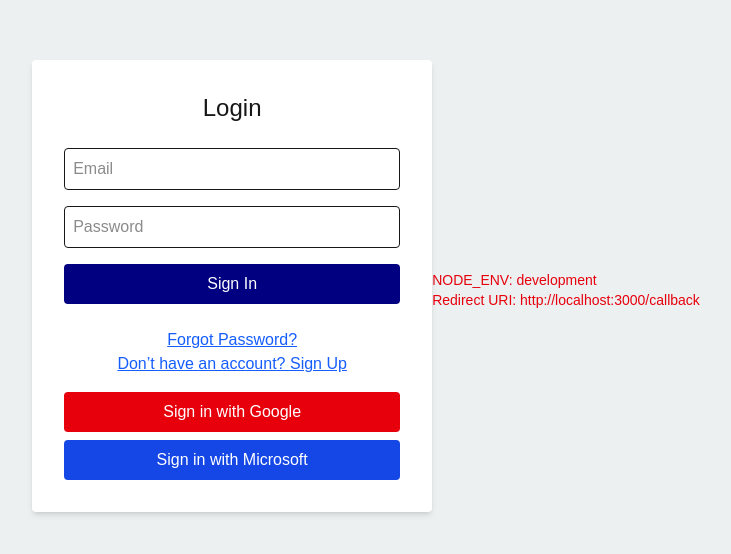
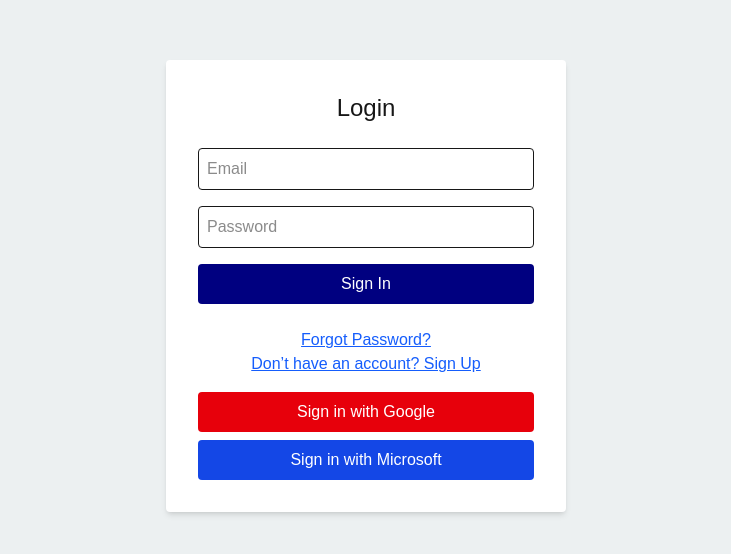
Before and after one commit to tahachinoy/NextJS, a Next.js app in the folder usingawscongo/: page / in a window 1280 px wide. Shown: the part 114-668 px from the top of the page, without its empty margins (274-1005 px from the left). Built offline with nearby package versions, Linux system fonts and the light colour scheme; no server answers.

Commit message:
Update page.tsx

```diff
--- a/usingawscongo/src/app/page.tsx
+++ b/usingawscongo/src/app/page.tsx
@@ -196,13 +196,6 @@
           </button>
         </div>
       </form>
-
-      <div className="text-sm text-red-600 break-words mt-2">
-  <p>NODE_ENV: {process.env.NODE_ENV}</p>
-  <p>Redirect URI: {getRedirectUri()}</p>
-</div>
-
-
     </div>
 
 
```
